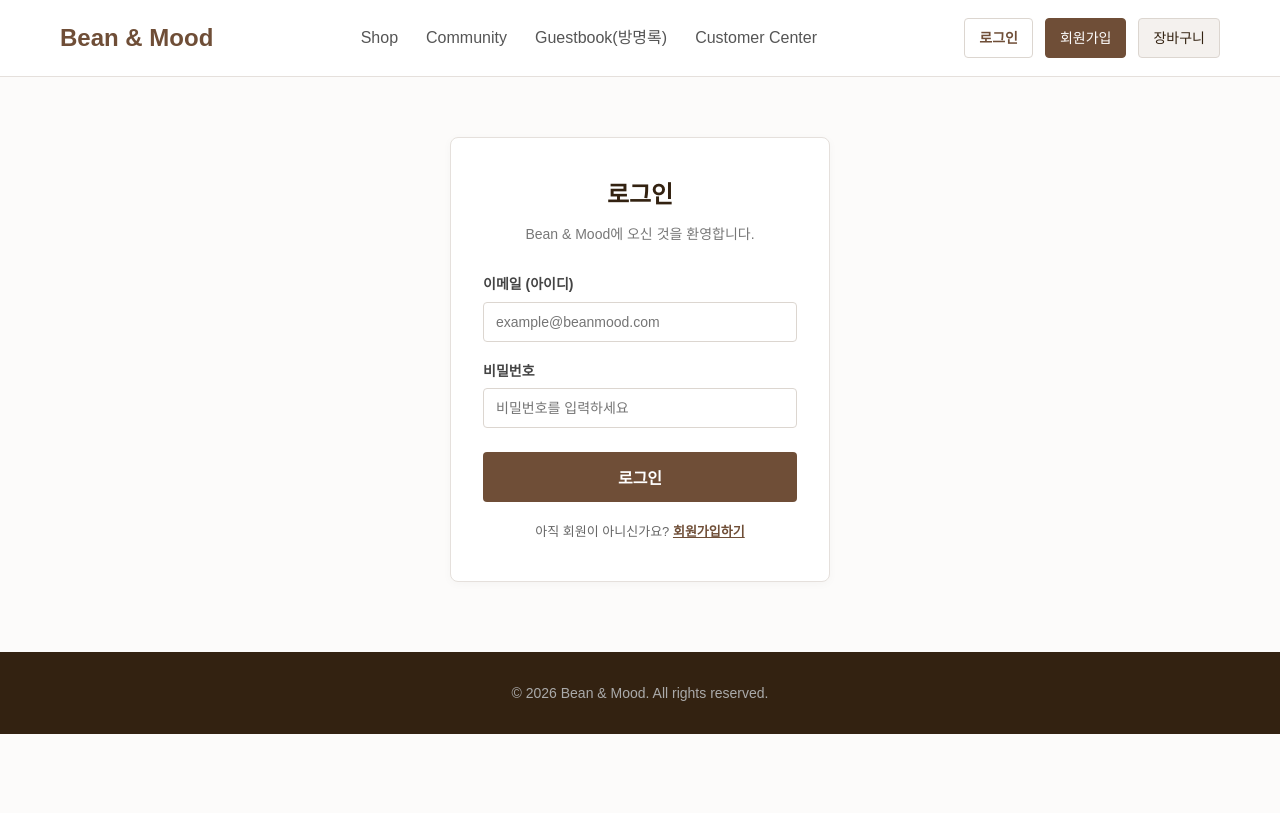
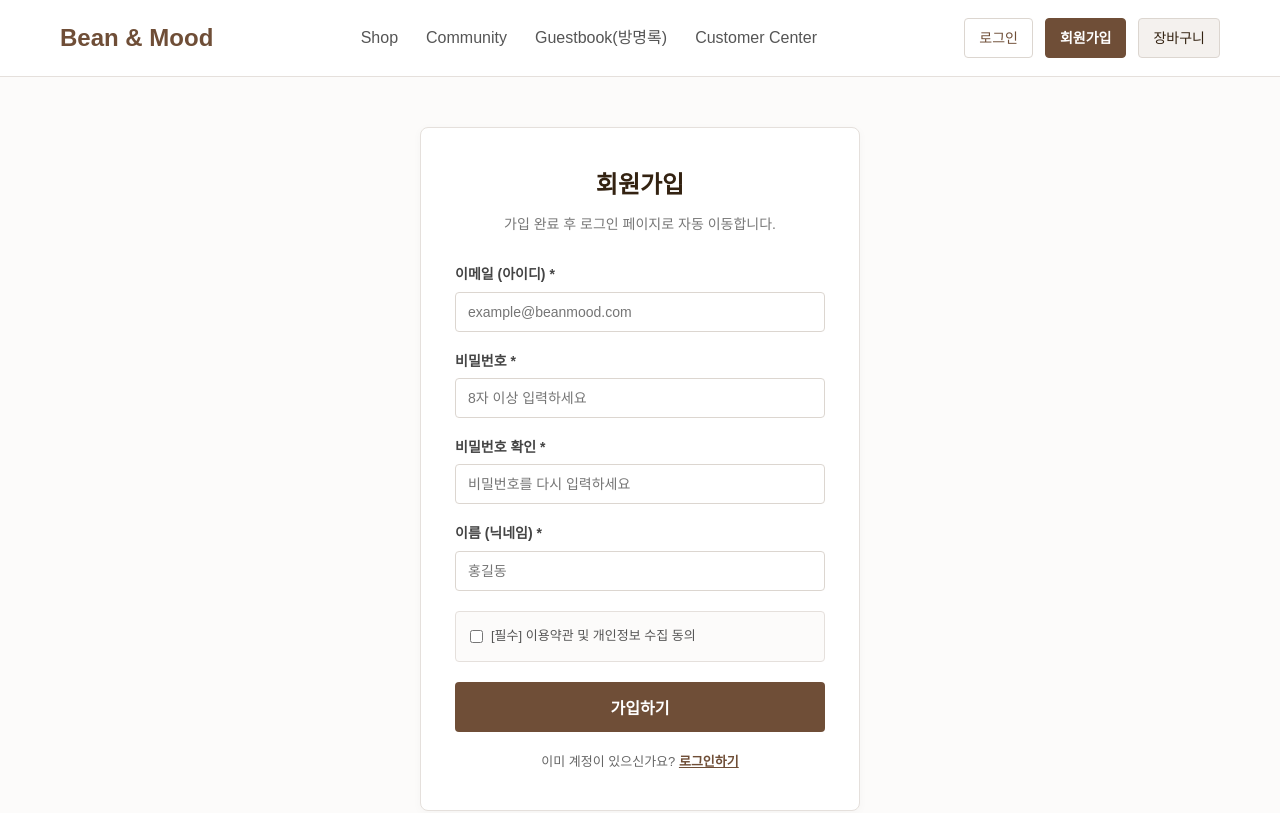
Before and after one commit to ffzr8zmdgk-sys/ex1123, a plain HTML site: page index.html in a window 1280 px wide. Shown: the top 813 px of the page. Drawn offline with Linux system fonts and the light colour scheme.

Commit message:
Change login to signup in index.html

```diff
--- a/index.html
+++ b/index.html
@@ -3,7 +3,7 @@
 <head>
     <meta charset="UTF-8">
     <meta name="viewport" content="width=device-width, initial-scale=1.0">
-    <title>로그인 - Bean &amp; Mood</title>
+    <title>회원가입 - Bean &amp; Mood</title>
     <style>
         * { margin: 0; padding: 0; box-sizing: border-box; }
         body { font-family: 'Malgun Gothic', sans-serif; color: #333; background-color: #fcfbfa; line-height: 1.6; }
@@ -18,12 +18,12 @@
         .nav-links a:hover { color: #6f4e37; font-weight: bold; }
         .auth-links { display: flex; gap: 12px; align-items: center; }
         .auth-links a { font-size: 14px; padding: 8px 14px; border-radius: 4px; border: 1px solid #dcd6d0; }
-        .auth-links a.login { background-color: #fff; color: #6f4e37; font-weight: bold; }
-        .auth-links a.signup { background-color: #6f4e37; color: #fff; border-color: #6f4e37; }
+        .auth-links a.login { background-color: #fff; color: #6f4e37; }
+        .auth-links a.signup { background-color: #6f4e37; color: #fff; border-color: #6f4e37; font-weight: bold; }
         .auth-links a.cart-link { background-color: #f4f1ee; color: #332211; border-color: #dcd6d0; }
 
-        .auth-wrapper { max-width: 420px; margin: 60px auto; padding: 0 20px; }
-        .auth-card { background: #fff; padding: 38px 32px; border: 1px solid #e5e0dc; border-radius: 8px; box-shadow: 0 2px 10px rgba(0,0,0,0.03); }
+        .auth-wrapper { max-width: 480px; margin: 50px auto; padding: 0 20px; }
+        .auth-card { background: #fff; padding: 38px 34px; border: 1px solid #e5e0dc; border-radius: 8px; box-shadow: 0 2px 10px rgba(0,0,0,0.03); }
         .auth-title { text-align: center; font-size: 24px; color: #332211; margin-bottom: 8px; }
         .auth-subtitle { text-align: center; font-size: 14px; color: #777; margin-bottom: 28px; }
 
@@ -32,7 +32,11 @@
         .form-group input { width: 100%; padding: 11px 12px; border: 1px solid #dcd6d0; border-radius: 4px; font-size: 14px; }
         .form-group input:focus { outline: none; border-color: #6f4e37; }
 
-        .submit-btn { width: 100%; padding: 13px; background-color: #6f4e37; color: #fff; border: none; border-radius: 4px; font-size: 16px; font-weight: bold; cursor: pointer; margin-top: 6px; }
+        .terms-box { background-color: #fcfbfa; border: 1px solid #e5e0dc; border-radius: 4px; padding: 14px; margin: 20px 0; font-size: 13px; color: #555; }
+        .terms-item { display: flex; align-items: center; gap: 8px; margin-bottom: 8px; }
+        .terms-item:last-child { margin-bottom: 0; }
+
+        .submit-btn { width: 100%; padding: 13px; background-color: #6f4e37; color: #fff; border: none; border-radius: 4px; font-size: 16px; font-weight: bold; cursor: pointer; }
         .submit-btn:hover { background-color: #5a3e2b; }
 
         .bottom-link { text-align: center; margin-top: 20px; font-size: 13px; color: #666; }
@@ -62,25 +66,42 @@
 
     <main class="auth-wrapper">
         <div class="auth-card">
-            <h2 class="auth-title">로그인</h2>
-            <p class="auth-subtitle">Bean &amp; Mood에 오신 것을 환영합니다.</p>
+            <h2 class="auth-title">회원가입</h2>
+            <p class="auth-subtitle">가입 완료 후 로그인 페이지로 자동 이동합니다.</p>
 
-            <form id="loginForm">
+            <form id="signupForm">
                 <div class="form-group">
-                    <label for="loginEmail">이메일 (아이디)</label>
-                    <input type="email" id="loginEmail" placeholder="example@beanmood.com" required>
+                    <label for="signupEmail">이메일 (아이디) *</label>
+                    <input type="email" id="signupEmail" placeholder="example@beanmood.com" required>
                 </div>
 
                 <div class="form-group">
-                    <label for="loginPw">비밀번호</label>
-                    <input type="password" id="loginPw" placeholder="비밀번호를 입력하세요" required>
+                    <label for="signupPw">비밀번호 *</label>
+                    <input type="password" id="signupPw" placeholder="8자 이상 입력하세요" minlength="8" required>
                 </div>
 
-                <button type="submit" class="submit-btn">로그인</button>
+                <div class="form-group">
+                    <label for="signupPwConfirm">비밀번호 확인 *</label>
+                    <input type="password" id="signupPwConfirm" placeholder="비밀번호를 다시 입력하세요" required>
+                </div>
+
+                <div class="form-group">
+                    <label for="signupName">이름 (닉네임) *</label>
+                    <input type="text" id="signupName" placeholder="홍길동" required>
+                </div>
+
+                <div class="terms-box">
+                    <div class="terms-item">
+                        <input type="checkbox" id="agreeService" required>
+                        <label for="agreeService">[필수] 이용약관 및 개인정보 수집 동의</label>
+                    </div>
+                </div>
+
+                <button type="submit" class="submit-btn">가입하기</button>
             </form>
 
             <div class="bottom-link">
-                아직 회원이 아니신가요? <a href="signup.html">회원가입하기</a>
+                이미 계정이 있으신가요? <a href="login.html">로그인하기</a>
             </div>
         </div>
     </main>
@@ -90,31 +111,27 @@
     </footer>
 
     <script>
-        const savedUser = JSON.parse(localStorage.getItem('beanMoodUser') || 'null');
+        document.getElementById('signupForm').addEventListener('submit', function(e) {
+            e.preventDefault(); // 기본 폼 전송(새로고침) 막기
 
-        // 방금 회원가입하고 넘어왔다면 이메일 칸 자동 입력 편의 제공
-        if (savedUser && savedUser.email) {
-            document.getElementById('loginEmail').value = savedUser.email;
-        }
+            const email = document.getElementById('signupEmail').value.trim();
+            const password = document.getElementById('signupPw').value;
+            const pwConfirm = document.getElementById('signupPwConfirm').value;
+            const name = document.getElementById('signupName').value.trim();
 
-        document.getElementById('loginForm').addEventListener('submit', function(e) {
-            e.preventDefault();
-
-            const email = document.getElementById('loginEmail').value.trim();
-            const password = document.getElementById('loginPw').value;
-
-            if (!savedUser) {
-                alert('가입된 회원 정보가 없습니다. 먼저 회원가입을 진행해 주세요.');
-                window.location.href = 'signup.html';
+            if (password !== pwConfirm) {
+                alert('비밀번호와 비밀번호 확인이 일치하지 않습니다.');
                 return;
             }
 
-            if (savedUser.email === email && savedUser.password === password) {
-                alert(savedUser.name + '님, 로그인되었습니다! 첫 페이지로 이동합니다.');
-                window.location.href = 'index.html';
-            } else {
-                alert('이메일 또는 비밀번호가 일치하지 않습니다.');
-            }
+            // 가입한 회원 정보를 브라우저 저장소에 저장
+            const userData = { email, password, name };
+            localStorage.setItem('beanMoodUser', JSON.stringify(userData));
+
+            alert(name + '님, 회원가입이 완료되었습니다! 로그인 페이지로 이동합니다.');
+
+            // 로그인 페이지로 이동
+            window.location.href = 'login.html';
         });
     </script>
 </body>
```
